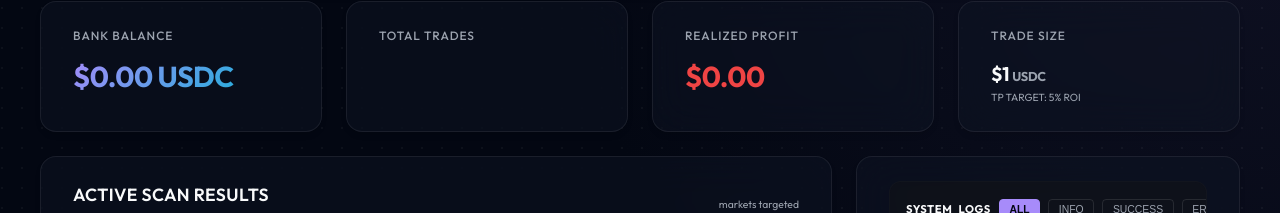
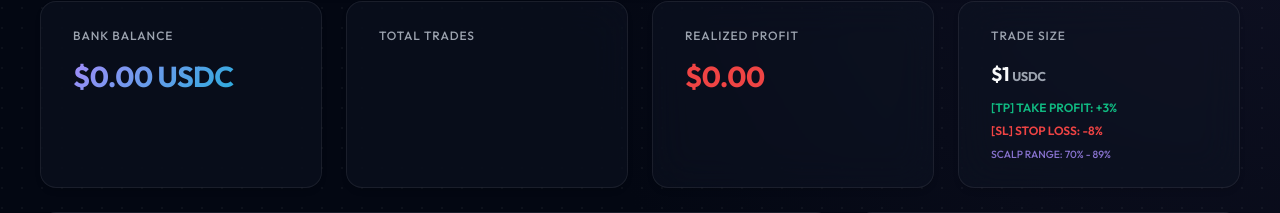
Before and after one commit to e20394252-png/poly, a React (Vite) app in the folder frontend/: page / in a window 1280 px wide. Shown: the part 194-407 px from the top of the page. Built offline with nearby package versions, Linux system fonts and the light colour scheme; no server answers.

Commit message:
UI: display Stop Loss and Take profit and Scalp Range visibly on the dashboard

```diff
--- a/frontend/src/App.tsx
+++ b/frontend/src/App.tsx
@@ -49,6 +49,9 @@ interface BotStatus {
     trade_amount: number;
     poll_interval: number;
     take_profit_threshold: number;
+    stop_loss_threshold: number;
+    price_min: number;
+    price_max: number;
   };
 }
 
@@ -293,7 +296,11 @@ const App: React.FC = () => {
         <div className="card col-3">
           <p className="stat-label">TRADE SIZE</p>
           <p className="stat-value" style={{ fontSize: '1.2rem', paddingTop: '6px' }}>${data?.config?.trade_amount ?? 1.0} <span style={{fontSize: '0.8rem', color: 'var(--text-dim)'}}>USDC</span></p>
-          <p style={{ color: 'var(--text-dim)', fontSize: '0.65rem' }}>TP TARGET: {((data?.config?.take_profit_threshold ?? 0.05) * 100).toFixed(0)}% ROI</p>
+          <div style={{ display: 'flex', flexDirection: 'column', gap: '4px', marginTop: '8px' }}>
+            <p style={{ color: 'var(--success)', fontSize: '0.75rem', fontWeight: 600 }}>[TP] TAKE PROFIT: +{((data?.config?.take_profit_threshold ?? 0.03) * 100).toFixed(0)}%</p>
+            <p style={{ color: 'var(--danger)', fontSize: '0.75rem', fontWeight: 600 }}>[SL] STOP LOSS: {((data?.config?.stop_loss_threshold ?? -0.08) * 100).toFixed(0)}%</p>
+            <p style={{ color: 'var(--primary)', fontSize: '0.65rem', fontWeight: 500, opacity: 0.8, marginTop: '2px' }}>SCALP RANGE: {(data?.config?.price_min ?? 0.70) * 100}% - {(data?.config?.price_max ?? 0.89) * 100}%</p>
+          </div>
         </div>
 
         <div className="card col-8">
```
